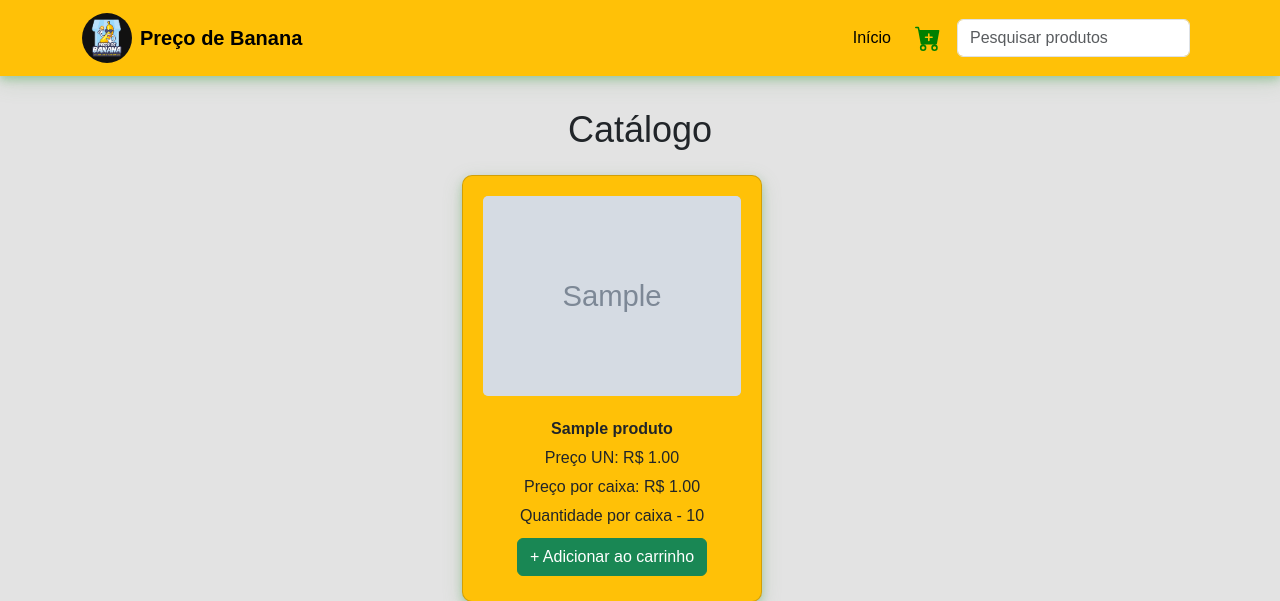
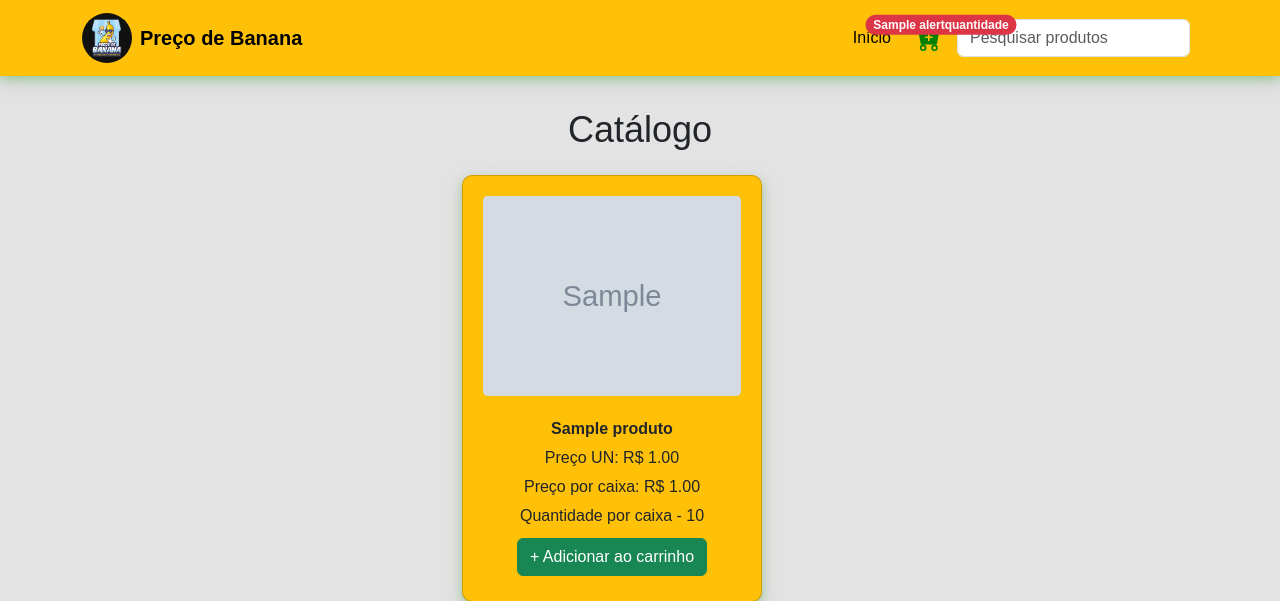
Before and after one commit to AlanBMC/CATALOGO-DE-PRODUTOS, a Django app: template precodebanana/catalogo/templates/catalogo.html in a window 1280 px wide. Shown: the top 601 px of the page. Run offline with Django 5.2, Linux system fonts and the light colour scheme; tables that the repository leaves empty hold one stand-in row (values such as "Sample post"); the template is opened without the code that fills it: values that come from a table or form of the project are taken from there, most other values are stand-ins (such as "Sample title", 1, 10 or a date in 2020); grey boxes marked "Sample" are stand-in pictures.

Commit message:
feat: tentativa de notificacao

```diff
--- a/precodebanana/catalogo/templates/catalogo.html
+++ b/precodebanana/catalogo/templates/catalogo.html
@@ -36,10 +36,14 @@
 
                 <div class="d-flex align-items-center ms-3">
 
-                    <a href="{% url 'carrinho' %}" class="cart me-3 carrinho">
+                    <a href="{% url 'carrinho' %}" class="cart me-3 carrinho position-relative">
                              <svg xmlns="http://www.w3.org/2000/svg" width="26" height="26"  class="bi bi-cart-plus-fill carrinho" viewBox="0 0 16 16">
                                  <path fill="#008000" d="M.5 1a.5.5 0 0 0 0 1h1.11l.401 1.607 1.498 7.985A.5.5 0 0 0 4 12h1a2 2 0 1 0 0 4 2 2 0 0 0 0-4h7a2 2 0 1 0 0 4 2 2 0 0 0 0-4h1a.5.5 0 0 0 .491-.408l1.5-8A.5.5 0 0 0 14.5 3H2.89l-.405-1.621A.5.5 0 0 0 2 1zM6 14a1 1 0 1 1-2 0 1 1 0 0 1 2 0m7 0a1 1 0 1 1-2 0 1 1 0 0 1 2 0M9 5.5V7h1.5a.5.5 0 0 1 0 1H9v1.5a.5.5 0 0 1-1 0V8H6.5a.5.5 0 0 1 0-1H8V5.5a.5.5 0 0 1 1 0"/>
                                 </svg>
+                                <span class="position-absolute top-0 start-100 translate-middle badge rounded-pill bg-danger">
+                                    {{alertquantidade}}
+                                    <span class="visually-hidden">unread messages</span>
+                                  </span>
                             </a>
                     <!-- Barra de pesquisa -->
                     <form class="d-flex">
@@ -54,7 +58,7 @@
     <main  class="container mt-5 catalogo-h">
         <div id="inicio" class="catalogotexto">
 
-            <h1 class="text-center mb-4 ">Catálogo</h1>
+            <h1 class="text-center mb-4 ">Catálogo  </h1>
         </div>
 
         <div class="row justify-content-center">
```
Also changed, not shown: precodebanana/catalogo/views.py (+10 -5 lines).
